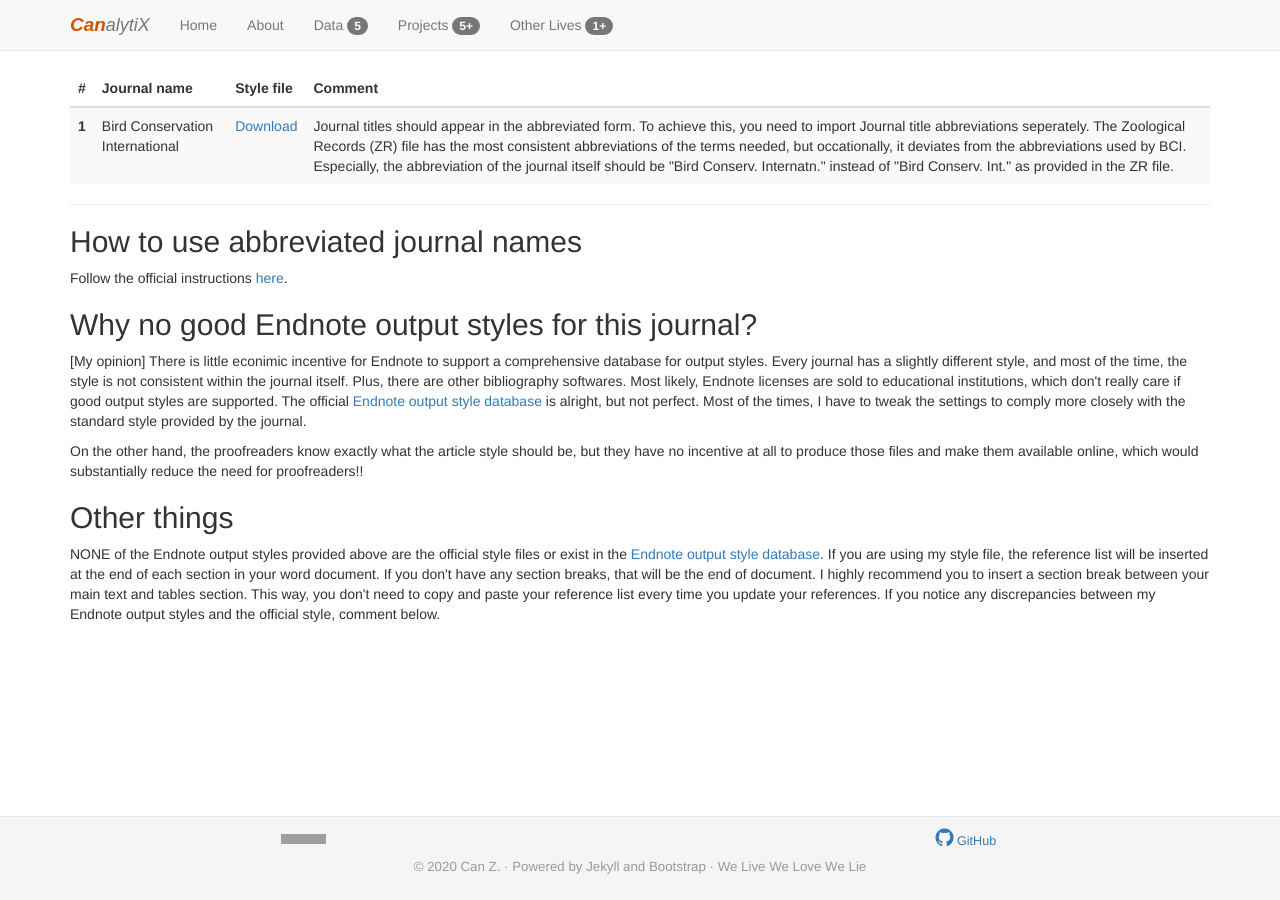
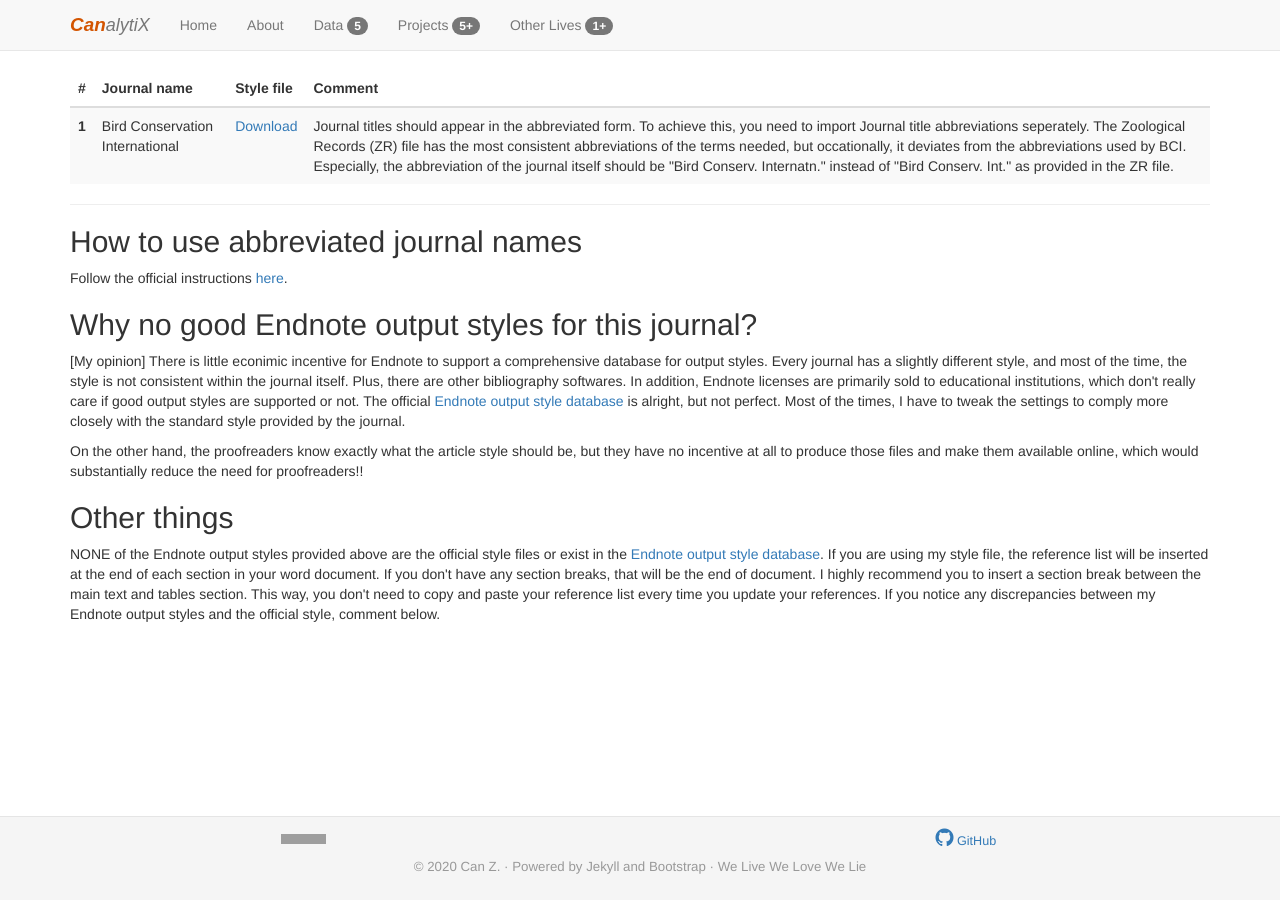
Before and after one commit to HVoltBb/HVoltBb.github.io, a Jekyll site: the page built from random/posts/EndnoteStyles.html, in a window 1280 px wide. Built offline with Jekyll 4.4.1, drawn with Linux system fonts in a browser that asks for light colours; comment, search, counter and statistics services are not loaded; grey boxes are pictures that could not be loaded.

Commit message:
Update EndnoteStyles.html

```diff
--- a/random/posts/EndnoteStyles.html
+++ b/random/posts/EndnoteStyles.html
@@ -30,7 +30,7 @@ description: Endnote styles for select journals in conservation ecology
 <h2>How to use abbreviated journal names</h2>
 <p>Follow the official instructions <a href="https://support.clarivate.com/Endnote/s/article/EndNote-Generate-full-or-abbreviated-journal-names" target="_blank">here</a>.</p>
 <h2>Why no good Endnote output styles for this journal?</h2>
-<p>[My opinion] There is little econimic incentive for Endnote to support a comprehensive database for output styles. Every journal has a slightly different style, and most of the time, the style is not consistent within the journal itself. Plus, there are other bibliography softwares. Most likely, Endnote licenses are sold to educational institutions, which don't really care if good output styles are supported. The official <a href="https://endnote.com/downloads/styles/" target="_blank">Endnote output style database</a> is alright, but not perfect. Most of the times, I have to tweak the settings to comply more closely with the standard style provided by the journal.</p>
+<p>[My opinion] There is little econimic incentive for Endnote to support a comprehensive database for output styles. Every journal has a slightly different style, and most of the time, the style is not consistent within the journal itself. Plus, there are other bibliography softwares. In addition, Endnote licenses are primarily sold to educational institutions, which don't really care if good output styles are supported or not. The official <a href="https://endnote.com/downloads/styles/" target="_blank">Endnote output style database</a> is alright, but not perfect. Most of the times, I have to tweak the settings to comply more closely with the standard style provided by the journal.</p>
 <p>On the other hand, the proofreaders know exactly what the article style should be, but they have no incentive at all to produce those files and make them available online, which would substantially reduce the need for proofreaders!!</p>
 <h2>Other things</h2>
-<p>NONE of the Endnote output styles provided above are the official style files or exist in the <a href="https://endnote.com/downloads/styles/" target="_blank">Endnote output style database</a>. If you are using my style file, the reference list will be inserted at the end of each section in your word document. If you don't have any section breaks, that will be the end of document. I highly recommend you to insert a section break between your main text and tables section. This way, you don't need to copy and paste your reference list every time you update your references. If you notice any discrepancies between my Endnote output styles and the official style, comment below.</p>
+<p>NONE of the Endnote output styles provided above are the official style files or exist in the <a href="https://endnote.com/downloads/styles/" target="_blank">Endnote output style database</a>. If you are using my style file, the reference list will be inserted at the end of each section in your word document. If you don't have any section breaks, that will be the end of document. I highly recommend you to insert a section break between the main text and tables section. This way, you don't need to copy and paste your reference list every time you update your references. If you notice any discrepancies between my Endnote output styles and the official style, comment below.</p>
```
